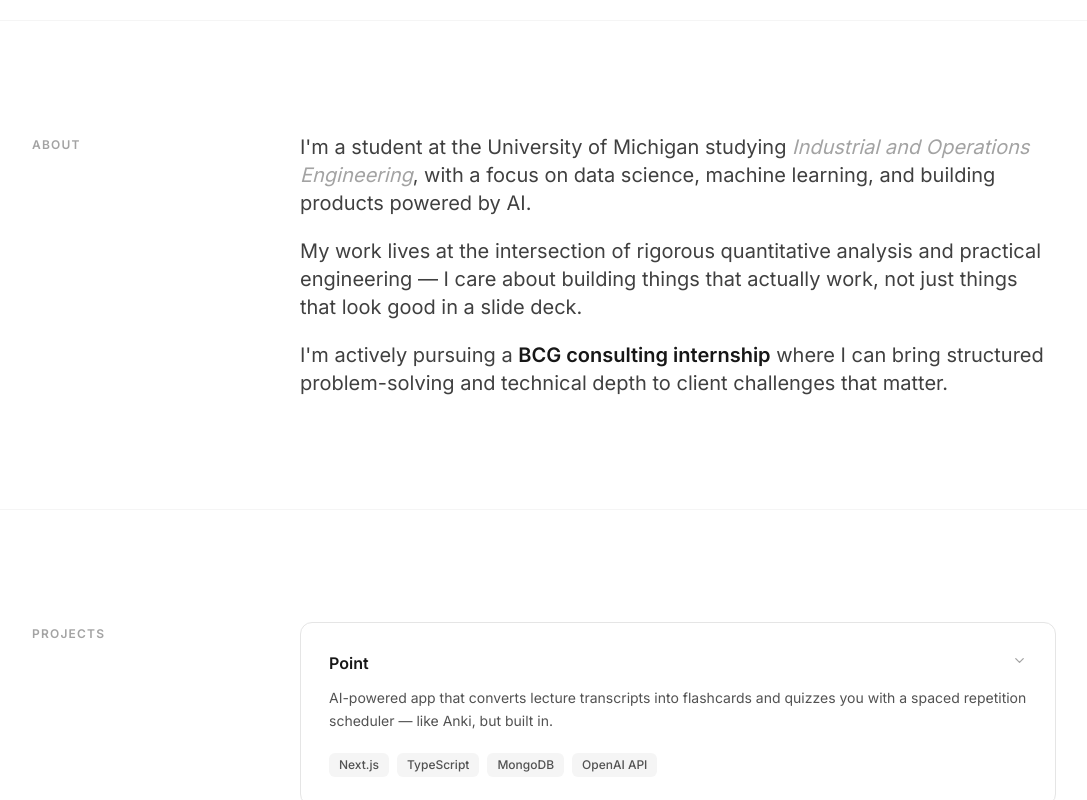
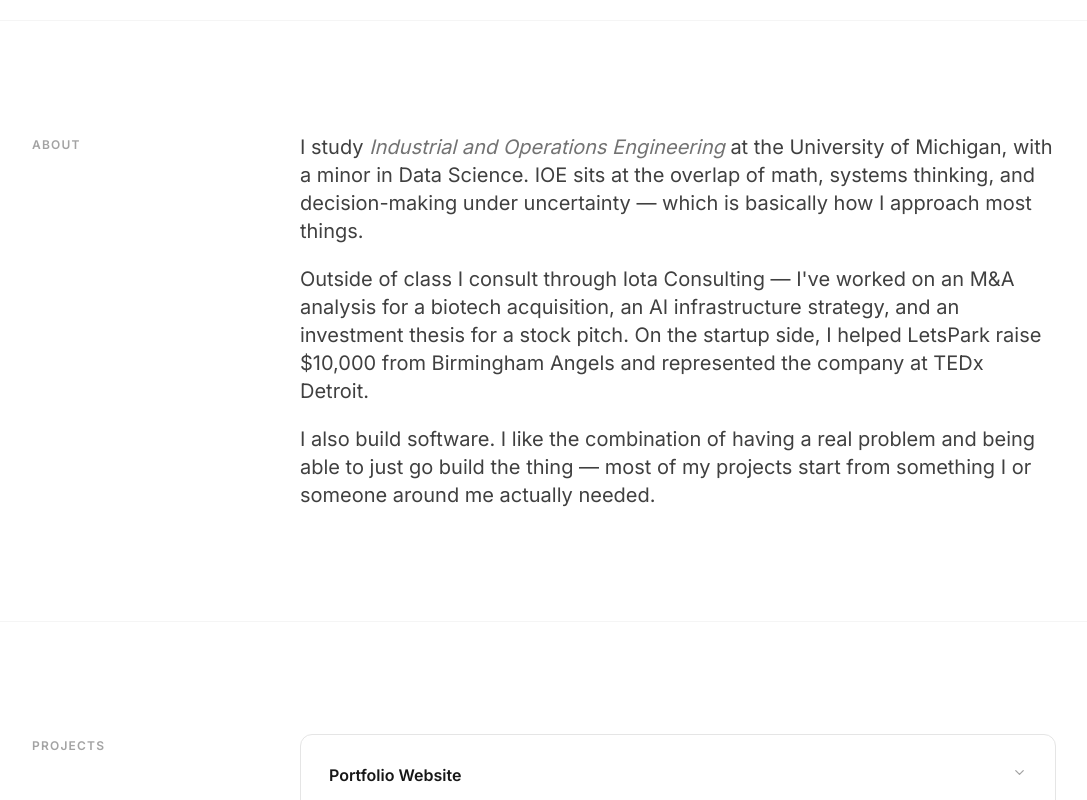
Before and after one commit to jth3o/portfolio, a Next.js app: page / in a window 1280 px wide. Shown: the part 780-1580 px from the top of the page, without its empty margins (96-1183 px from the left). Built offline with nearby package versions, Linux system fonts and the light colour scheme.

Commit message:
Rewrite about section, replace Point with portfolio project

```diff
--- a/src/components/about.tsx
+++ b/src/components/about.tsx
@@ -11,24 +11,24 @@ export function About() {
 
           <div className="md:col-span-9">
             <p className="text-lg sm:text-xl text-neutral-700 dark:text-neutral-300 leading-relaxed mb-5">
-              I&apos;m a student at the University of Michigan studying{" "}
-              <span className="text-neutral-400 dark:text-neutral-500 italic">
+              I study{" "}
+              <span className="text-neutral-500 dark:text-neutral-400 italic">
                 Industrial and Operations Engineering
-              </span>
-              , with a focus on data science, machine learning, and building products powered by AI.
+              </span>{" "}
+              at the University of Michigan, with a minor in Data Science. IOE sits at the overlap
+              of math, systems thinking, and decision-making under uncertainty — which is basically
+              how I approach most things.
             </p>
             <p className="text-lg sm:text-xl text-neutral-700 dark:text-neutral-300 leading-relaxed mb-5">
-              My work lives at the intersection of rigorous quantitative analysis and practical
-              engineering — I care about building things that actually work, not just things that
-              look good in a slide deck.
+              Outside of class I consult through Iota Consulting — I&apos;ve worked on an M&A
+              analysis for a biotech acquisition, an AI infrastructure strategy, and an investment
+              thesis for a stock pitch. On the startup side, I helped LetsPark raise $10,000 from
+              Birmingham Angels and represented the company at TEDx Detroit.
             </p>
             <p className="text-lg sm:text-xl text-neutral-700 dark:text-neutral-300 leading-relaxed">
-              I&apos;m actively pursuing a{" "}
-              <span className="font-semibold text-neutral-900 dark:text-neutral-100">
-                BCG consulting internship
-              </span>{" "}
-              where I can bring structured problem-solving and technical depth to client challenges
-              that matter.
+              I also build software. I like the combination of having a real problem and being able
+              to just go build the thing — most of my projects start from something I or someone
+              around me actually needed.
             </p>
           </div>
         </div>
--- a/src/components/projects.tsx
+++ b/src/components/projects.tsx
@@ -25,49 +25,31 @@ type Project = {
 
 const projects: Project[] = [
   {
-    title: "Point",
+    title: "Portfolio Website",
     description:
-      "AI-powered app that converts lecture transcripts into flashcards and quizzes you with a spaced repetition scheduler — like Anki, but built in.",
-    stack: ["Next.js", "TypeScript", "MongoDB", "OpenAI API"],
-    href: "https://github.com/jth3o/Point",
-    live: "https://point-tawny.vercel.app",
+      "This site — built from scratch with Next.js and Tailwind. Designed to be minimal, fast, and easy to update as projects evolve.",
+    stack: ["Next.js", "TypeScript", "Tailwind CSS", "Vercel"],
+    href: "https://github.com/jth3o/portfolio",
+    live: "https://jamesandersen.com",
     features: [
       {
-        title: "Upload any .vtt transcript",
-        detail: "Drop in a .vtt file from any lecture recording. Point parses and segments it into meaningful chunks automatically.",
+        title: "Built from scratch",
+        detail: "No templates or site builders — written in Next.js with Tailwind CSS and deployed on Vercel.",
       },
       {
-        title: "AI fact extraction",
-        detail: "OpenAI reads each transcript segment and pulls out the key facts — no manual highlighting or note-taking required.",
+        title: "Expandable project cards",
+        detail: "Each project card expands to show a full feature breakdown and links to the live site and GitHub repo.",
       },
       {
-        title: "Automatic flashcard generation",
-        detail: "Facts are converted into atomic front/back flashcards, structured to test one concept at a time.",
+        title: "Screenshot carousel",
+        detail: "Full-screen screenshot viewer walks through the user experience of each project with captions.",
       },
       {
-        title: "Spaced repetition scheduler",
-        detail: "Cards resurface based on how well you know them. Rate each card Again / Hard / Good / Easy and the scheduler adjusts the next review date.",
-      },
-      {
-        title: "In-session help",
-        detail: "Stuck on a card? Ask for an explanation or a worked example mid-review without leaving the study session.",
-      },
-      {
-        title: "Course & lecture organization",
-        detail: "Group lectures into courses. Each user sees only their own data — full session-based authentication.",
+        title: "Dark mode",
+        detail: "System-aware dark mode toggle built with next-themes.",
       },
     ],
-    screenshots: [
-      { src: "/screenshots/point-01-signin.png",       caption: "Sign in with Google to get started — no account setup required." },
-      { src: "/screenshots/point-02-dashboard.png",    caption: "Create courses to organize your lectures. Each course holds as many uploads as you need." },
-      { src: "/screenshots/point-03-course.png",       caption: "Upload a .vtt transcript from any lecture recording. Point processes it automatically — here it extracted 161 facts and built 74 cards from one lecture." },
-      { src: "/screenshots/point-04-cards.png",        caption: "Every card is generated from a specific fact in the transcript, tagged by topic and difficulty so you can see exactly where it came from." },
-      { src: "/screenshots/point-05-study-picker.png", caption: "The study page shows how many cards are due in each course — the scheduler spaces reviews so you're always working on what you're most likely to forget." },
-      { src: "/screenshots/point-06-card-front.png",   caption: "A question appears — try to recall the answer before revealing it. Active recall is the core of how spaced repetition works." },
-      { src: "/screenshots/point-07-card-revealed.png","caption": "Rate how well you knew it. Again brings it back immediately. Easy pushes it far into the future. The scheduler adjusts each card's interval based on your history." },
-      { src: "/screenshots/point-08-card-menu.png",    caption: "Stuck on a card? The menu gives you three options — get an explanation, see a worked example, or delete the card if it's not useful." },
-      { src: "/screenshots/point-09-explain.png",      caption: "Point explains the concept in depth using the context from your own lecture — not a generic definition, but one grounded in what you actually studied." },
-    ],
+    screenshots: [],
   },
   {
     title: "TapTask",
```
